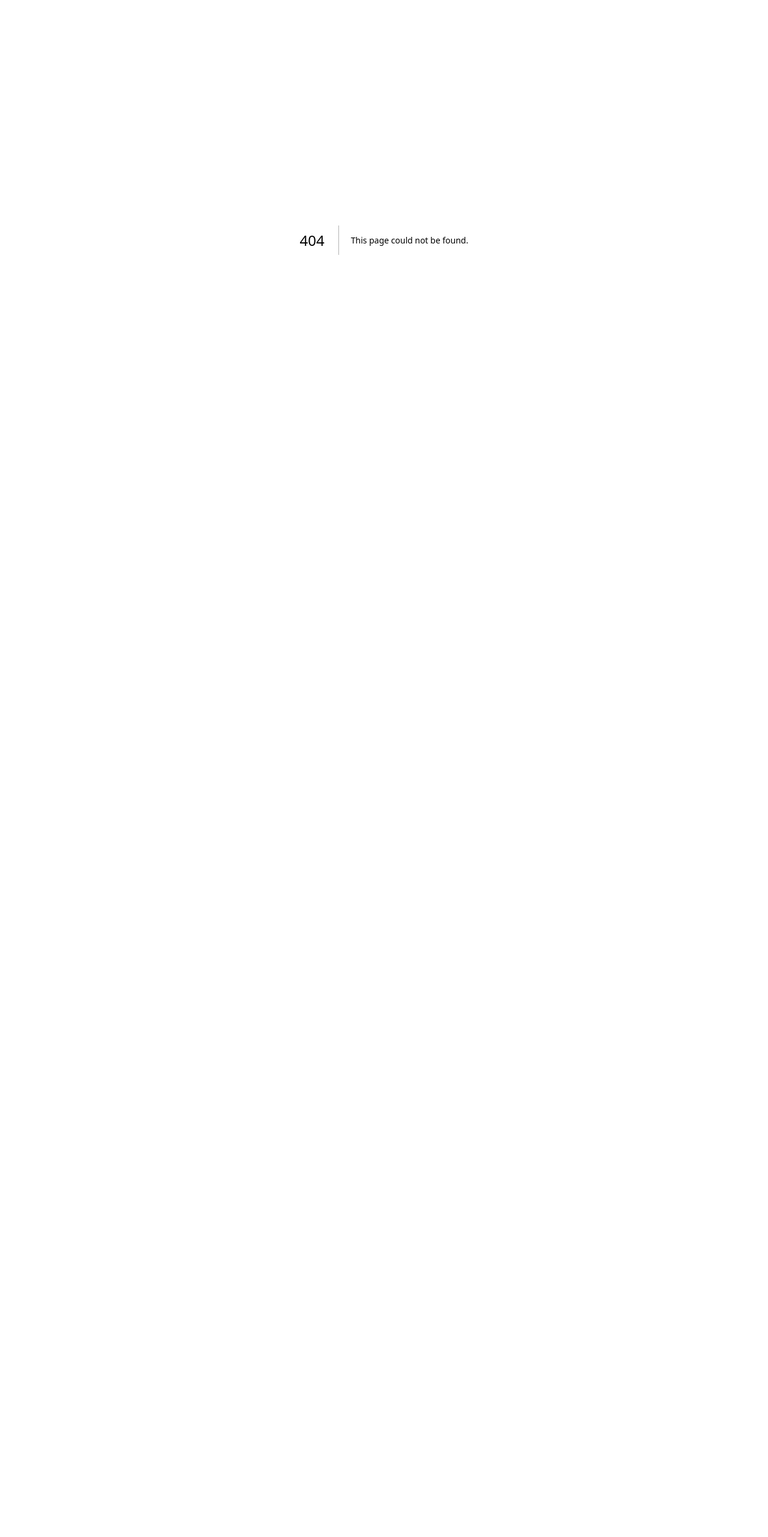
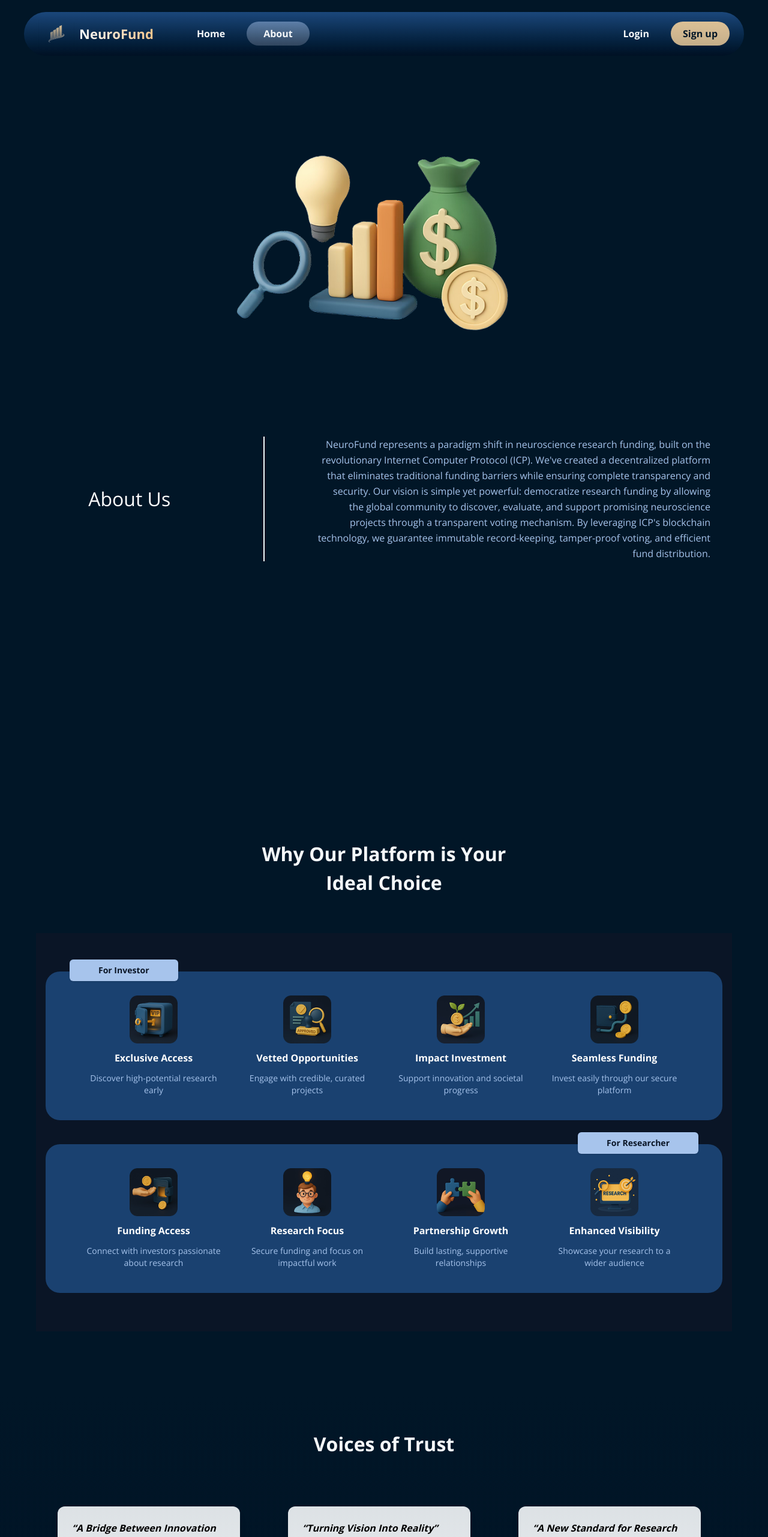
Before and after one commit to adndax/Hackathon-Codefest_NeuroFund, a Next.js app in the folder app/frontend/: page /about in a window 1280 px wide. Before the commit this address had no page. Shown: the top 2563 px of the page at 60% size. Before the commit the page ends 800 px from the top, so only its background shows below. Built offline with nearby package versions, Linux system fonts and the light colour scheme.

Commit message:
feat: add about page

```diff
--- a/app/frontend/data/data.tsx
+++ b/app/frontend/data/data.tsx
@@ -39,18 +39,22 @@ export const benefitsData = [
       {
         title: "Exclusive Access",
         desc: "Discover high-potential research early",
+        icon: "asset8.png",
       },
       {
         title: "Vetted Opportunities",
         desc: "Engage with credible, curated projects",
+        icon: "asset5.png",
       },
       {
         title: "Impact Investment",
         desc: "Support innovation and societal progress",
+        icon: "asset2.png",
       },
       {
         title: "Seamless Funding",
         desc: "Invest easily through our secure platform",
+        icon: "asset3.png",
       },
     ],
   },
@@ -60,18 +64,22 @@ export const benefitsData = [
       {
         title: "Funding Access",
         desc: "Connect with investors passionate about research",
+        icon: "asset7.png",
       },
       {
         title: "Research Focus",
         desc: "Secure funding and focus on impactful work",
+        icon: "asset1.png",
       },
       {
         title: "Partnership Growth",
         desc: "Build lasting, supportive relationships",
+        icon: "asset6.png",
       },
       {
         title: "Enhanced Visibility",
         desc: "Showcase your research to a wider audience",
+        icon: "asset4.png",
       },
     ],
   },
--- /dev/null
+++ b/app/frontend/src/app/about/page.tsx
@@ -0,0 +1,51 @@
+"use client";
+import { NavigationBar } from "@/components/Navbar";
+import { Header, Paragraph } from "@/components/Typography";
+import { FeaturePlaceholder } from "@/components/FeaturePlaceholder";
+import { AboutSection, Benefit, Testimonials } from "@/components/About";
+import { benefitsData, testimonials } from "@data";
+import { navItemsUnloggedIn } from "@data";
+import { useAuth } from "@/context/AuthContext";
+
+
+export default function AboutPage(){
+  return (
+    <>
+      <NavigationBar navItems={navItemsUnloggedIn} current_item="About" login={false}/>
+      <FeaturePlaceholder className="pt-45" />
+      <AboutSection />
+      <Benefit />
+      <section className="py-16 px-4 bg-gradient-to-t from-[#001124] to-background text-white text-center mt-25">
+            <Header className="text-foreground">Voices of Trust</Header>
+
+            <div className="grid grid-cols-1 md:grid-cols-3 max-w-6xl mx-10 mt-20">
+              {testimonials.map((t) => (
+                <div
+                  key={t.name}
+                  className="bg-gradient-to-b from-foreground/90 to-foreground/100 text-[#0A1526] rounded-xl shadow-lg p-6 flex flex-col gap-4 mx-10"
+                >
+                  <blockquote className="italic font-semibold text-[16px] text-black text-left"> {t.title}</blockquote>
+                  <Paragraph className={`font-normal ${t.name === "Fajar Asyraf R." ? "mt-6" : "mt-0"}`}>{t.quote}</Paragraph>
+                  <div className="flex items-center gap-3 mt-auto pt-4">
+                    <div className="w-12 h-12 rounded-full bg-gradient-to-tr from-[#E3CBA5] to-[#D2B48C]" />
+                    <div className="text-sm">
+                      <Paragraph>{t.name}</Paragraph>
+                      <Paragraph className="font-normal text-left">{t.role}</Paragraph>
+                    </div>
+                  </div>
+                </div>
+              ))}
+            </div>
+
+            <div className="w-screen bg-gradient-to-b from-[#001124]/60 to-[#225491]/60 py-25">
+            <div className="flex flex-col items-center justify-center text-center px-4">
+              <Header>Bridge the Future with Us</Header>
+              <Paragraph className="font-light mt-5 max-w-2xl">
+                Fund innovation, empower research, and create lasting impact today.
+              </Paragraph>
+            </div>
+          </div>
+          </section>
+    </>
+  );
+}
--- a/app/frontend/src/components/About.tsx
+++ b/app/frontend/src/components/About.tsx
@@ -1,10 +1,10 @@
 import React from "react";
 import { Header, Paragraph } from "./Typography";
-import { benefitsData, testimonials } from "@/app/data/data";
+import { benefitsData, testimonials } from "@data";
 
 export const AboutSection = () =>{
     return (
-        <section className="flex items-center justify-center min-h-screen bg-gradient-to-r from-[#0a1526] to-[#0e1c33] text-white px-6 py-12 pr-10">
+        <section className="flex items-center justify-center min-h-screen text-white px-6 py-12 pr-10">
             <div className="w-full max-w-7xl flex flex-col lg:flex-row items-center lg:items-center gap-8 h-full">
             {/* Judul */}
             <div className="lg:w-1/3 text-center lg:text-left">
@@ -56,7 +56,8 @@ export const Benefit = () => {
             {section.items.map((item) => (
               <div key={item.title} className="flex flex-col items-center justify-between gap-2 sm:gap-3 h-full">
                 {/* Placeholder Icon */}
-                <div className="w-20 h-20 sm:w-25 sm:h-25 bg-gray-300 rounded-md mt-4 sm:mt-8" />
+                {/* <div className="w-20 h-20 sm:w-25 sm:h-25 bg-gray-300 rounded-md mt-4 sm:mt-8" /> */}
+                <img src={item.icon} className="w-20 h-20"/>
                 <div className="font-semibold font-inter text-foregroundtext-sm sm:text-base">
                   {item.title}
                 </div>
@@ -97,12 +98,14 @@ export const Testimonials = () => {
         ))}
       </div>
 
-      <div className="mt-45 bg-gradient-to-b from-[#001124]/60 to-[#225491]/60 py-25">
+      <div className="w-screen bg-gradient-to-b from-[#001124]/60 to-[#225491]/60 py-25">
+      <div className="flex flex-col items-center justify-center text-center px-4">
         <Header>Bridge the Future with Us</Header>
-        <Paragraph className="font-light mt-5">
+        <Paragraph className="font-light mt-5 max-w-2xl">
           Fund innovation, empower research, and create lasting impact today.
         </Paragraph>
       </div>
+    </div>
     </section>
   );
 };
--- a/app/frontend/src/components/FeaturePlaceholder.tsx
+++ b/app/frontend/src/components/FeaturePlaceholder.tsx
@@ -4,9 +4,9 @@ import { cn } from "@/lib/utils";
 export const FeaturePlaceholder = ({className}: {className?: string}) => {
   return (
     <section className={cn("bg-background py-12", className)}>
-      <div className={cn("w-100 h-75 mx-auto rounded-md h-64 flex items-center justify-center",className)}>
-        <span className={cn("text-gray-500", className)}></span>
-        <img src="asset-3d.png"/>
+      <div className={cn("w-200 h-75 mx-auto rounded-md flex items-center justify-center -mt-24",className)}>
+        {/* <span className={cn("text-gray-500", className)}></span> */}
+        <img src="asset-3d.png" className="w-160 h-auto"/>
       </div>
     </section>
   );
--- a/app/frontend/tsconfig.json
+++ b/app/frontend/tsconfig.json
@@ -20,7 +20,7 @@
     ],
     "paths": {
       "@/*": ["./src/*"],
-      "@data": ["./data/data"]
+      "@data": ["./data/data.tsx"]
     }
   },
   "include": ["next-env.d.ts", "**/*.ts", "**/*.tsx", ".next/types/**/*.ts"],
```
